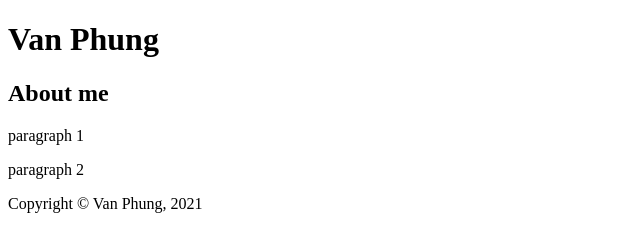
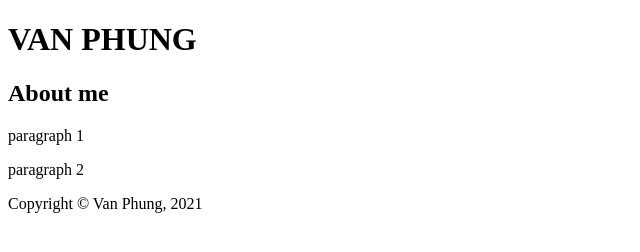
Before and after one commit to phun0024/phun0024.github.io, a plain HTML site: page html-assignment/index.html in a window 1280 px wide. Shown: the whole page, without its empty margins (0-640 px from the left). Drawn offline with Linux system fonts and the light colour scheme.

```diff
--- a/html-assignment/index.html
+++ b/html-assignment/index.html
@@ -2,27 +2,25 @@
 <html lang="en">
     <head>
         <meta charset="UTF-8">
-        <title>Van Phung</title>
+        <title> Van Phung </title>
     </head>
     <body>
         <header>
-            <h1>Van Phung</h1>
+            <h1>VAN PHUNG</h1>
         </header>
-
         <main>
             <article>
-                <h2> About me </h2>
+                <h2>About me</h2>
+                <!-- Paragraph 1 - write 50 words -->
                 <p>
                     paragraph 1
                 </p>
+                <!-- Paragraph 2 - write 50 words -->
                 <p>
                     paragraph 2
                 </p>
             </article>
         </main>
-
-        <footer>
-            Copyright &copy; Van Phung, 2021
-        </footer>
+        <footer>Copyright &copy; Van Phung, 2021</footer>
     </body>
 </html>
```
